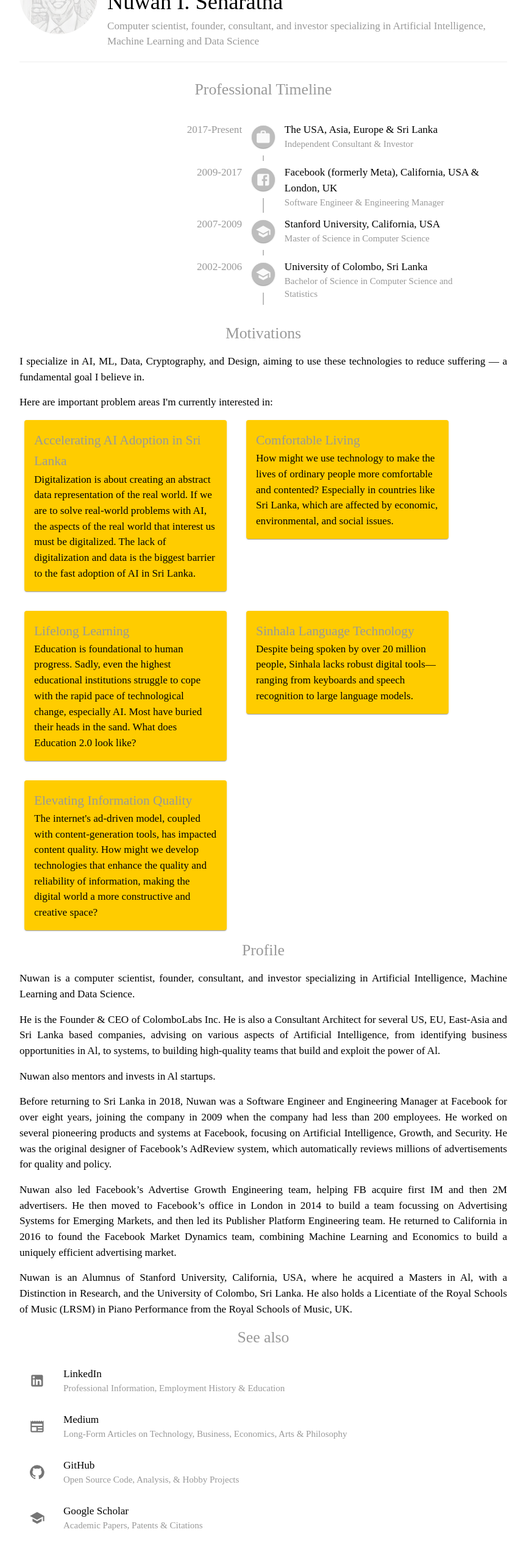
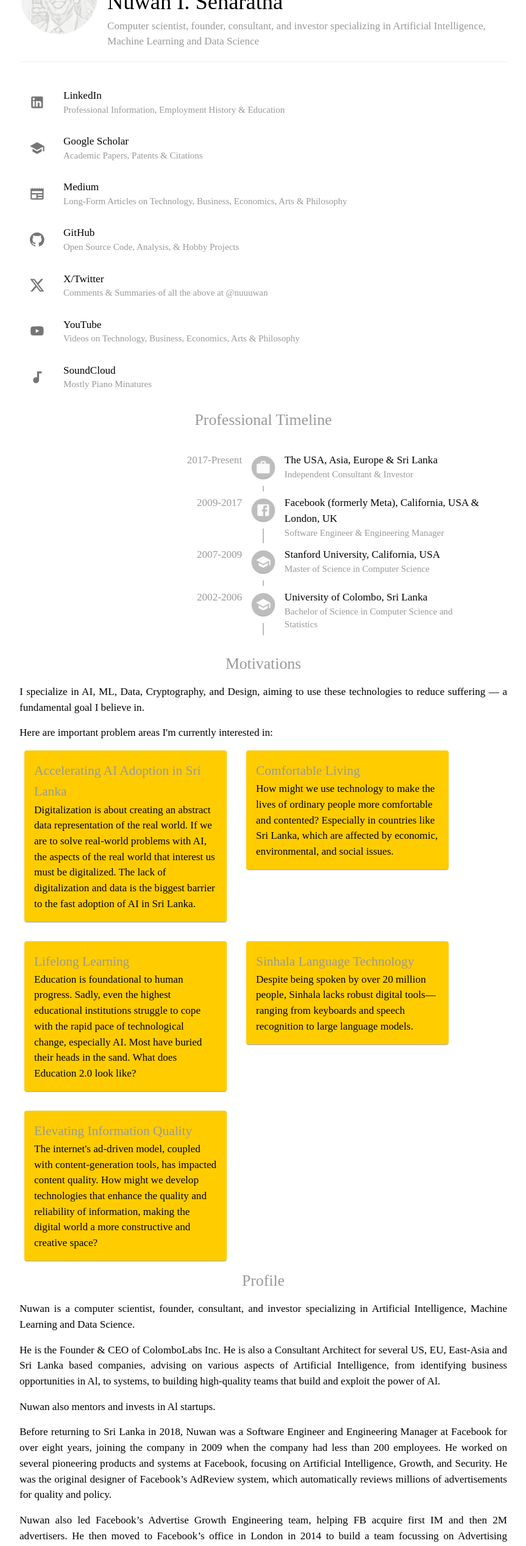
Before and after one commit to nuuuwan/nuuuwan, a React (Create React App) app: page / in a window 1280 px wide. Shown: the part 120-2656 px from the top of the page at 61% size, without its empty margins (208-1071 px from the left). Built offline with nearby package versions, Linux system fonts and the light colour scheme; a web font is replaced by a local one.

Commit message:
Moved LinkSection to Top

```diff
--- a/src/view/molecules/LinksSection.js
+++ b/src/view/molecules/LinksSection.js
@@ -41,6 +41,12 @@ const CONTENT_INFO_LIST = [
     Icon: LinkedInIcon,
   },
   {
+    title: "Google Scholar",
+    subTitle: "Academic Papers, Patents & Citations",
+    url: "https://scholar.google.com/citations?user=VOVN8f8AAAAJ&hl=en",
+    Icon: SchoolIcon,
+  },
+  {
     title: "Medium",
     subTitle:
       "Long-Form Articles on Technology, Business, Economics, Arts & Philosophy",
@@ -55,10 +61,10 @@ const CONTENT_INFO_LIST = [
     Icon: GitHubIcon,
   },
   {
-    title: "Google Scholar",
-    subTitle: "Academic Papers, Patents & Citations",
-    url: "https://scholar.google.com/citations?user=VOVN8f8AAAAJ&hl=en",
-    Icon: SchoolIcon,
+    title: "X/Twitter",
+    subTitle: "Comments & Summaries of all the above at @nuuuwan",
+    url: "https://twitter.com/nuuuwan",
+    Icon: XIcon,
   },
   {
     title: "YouTube",
@@ -72,18 +78,13 @@ const CONTENT_INFO_LIST = [
     url: "https://soundcloud.com/nuwan-i-senaratna",
     Icon: AudiotrackIcon,
   },
-  {
-    title: "X/Twitter",
-    subTitle: "Comments & Summaries of all the above at @nuuuwan",
-    url: "https://twitter.com/nuuuwan",
-    Icon: XIcon,
-  },
+
 ];
 
 export default function LinksSection() {
   return (
     <Box>
-      <Title>See also</Title>
+
       <List>
         {CONTENT_INFO_LIST.map(function (contentInfo, i) {
           return <ListItemContentInfo key={i} contentInfo={contentInfo} />;
--- a/src/view/pages/HomePage.js
+++ b/src/view/pages/HomePage.js
@@ -67,11 +67,11 @@ export default function HomePage() {
     <Box sx={{ p: 3, maxWidth: 800, margin: "auto" }}>
       <PageTitle />
 
+      <LinksSection />
       <TimelineSection />
       <VisionSection />
       <ProfileSection />
 
-      <LinksSection />
       <PageFooter />
     </Box>
   );
```
